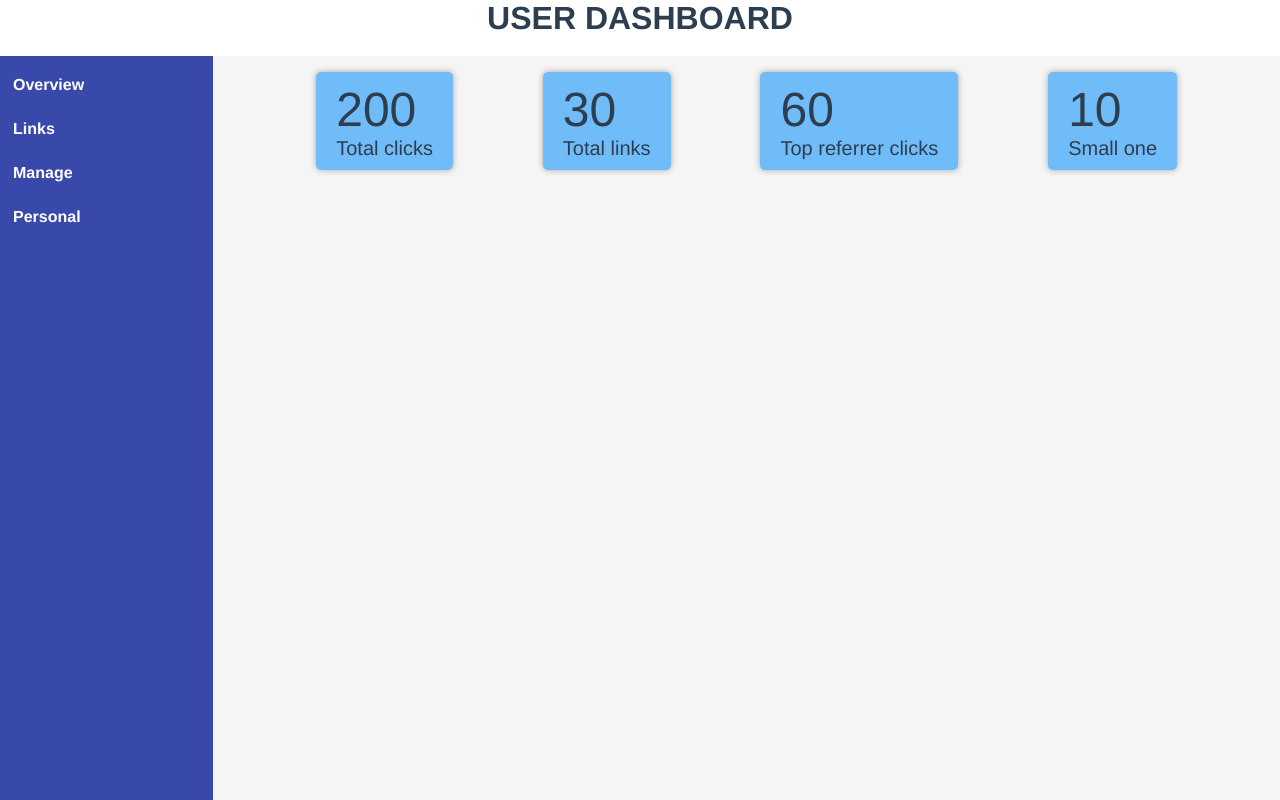
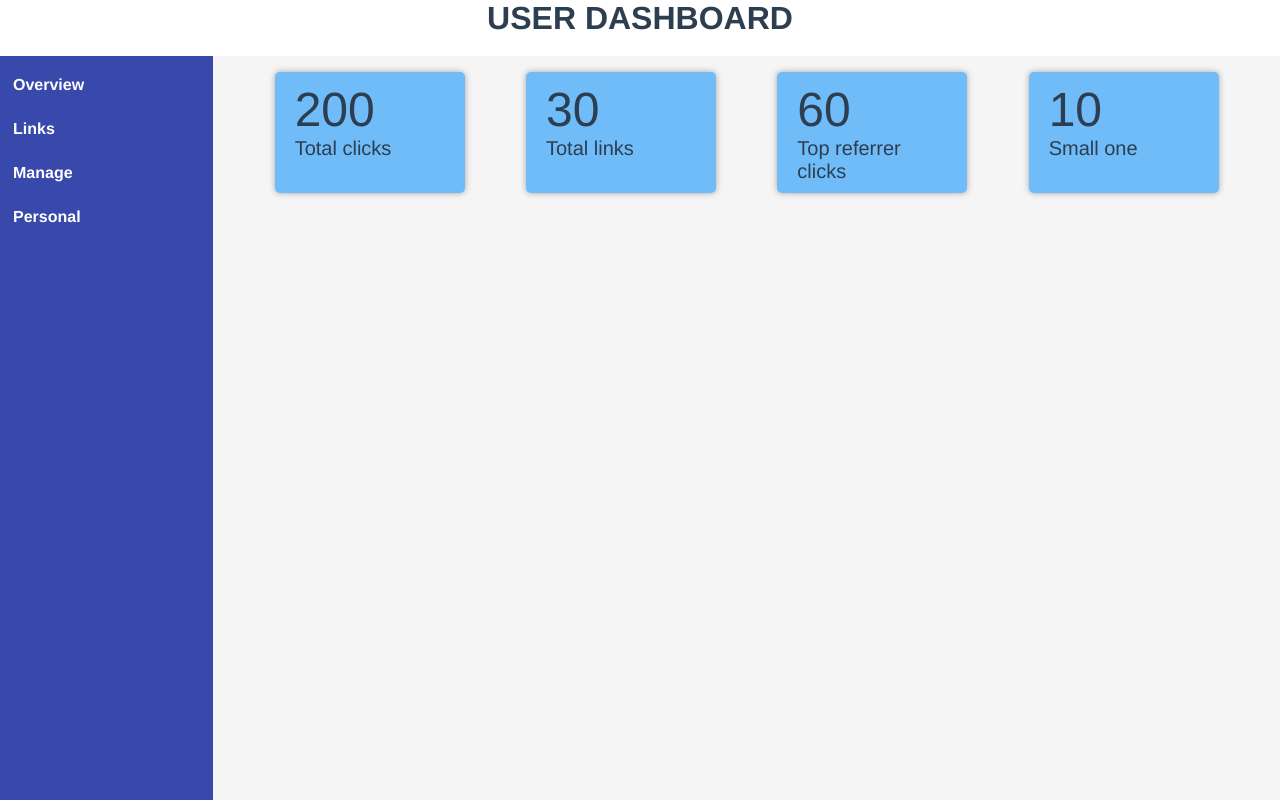
Before and after one commit to micaiah-effiong/url-shortener, a Vue app in the folder public/: page /overview in a window 1280 px wide. Built offline with nearby package versions, Linux system fonts and the light colour scheme.

Commit message:
updated margin and width property

```diff
--- a/public/src/components/statistics-card.vue
+++ b/public/src/components/statistics-card.vue
@@ -25,7 +25,8 @@ export default {
   border-radius: 5px;
   box-shadow: 0 0 6px #a8a3a3;
   padding: 10px 20px;
-  margin: 13px 0;
+  margin: 13px;
+  width: 150px;
 }
 
 .card-fig {
```
